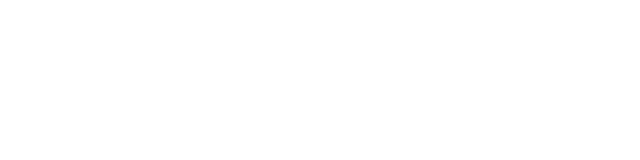
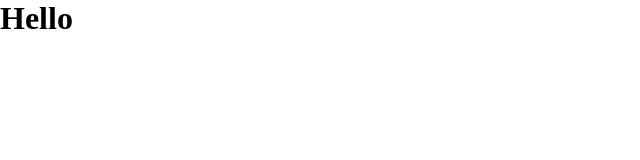
Before and after one commit to tylerkim-freelancing/tylerkim-design-portfolio, a Next.js app: page / in a window 1280 px wide. Shown: the top 160 px of the page, without its empty margins (0-640 px from the left). Built offline with nearby package versions, Linux system fonts and the light colour scheme.

Commit message:
add Head

```diff
--- a/package.json
+++ b/package.json
@@ -9,7 +9,7 @@
   },
   "dependencies": {
     "framer-motion": "^3.2.1",
-    "next": "10.0.5",
+    "next": "^12.1.6",
     "react": "17.0.1",
     "react-dom": "17.0.1",
     "sass": "^1.32.4"
--- a/pages/index.js
+++ b/pages/index.js
@@ -4,7 +4,15 @@
 export default function Home({images}) {
   return (
     <>
-
+      <Head>
+        <title>John Doe</title>
+        <meta name="description" content="montana design boilerplate" />
+        <meta name="viewport" content="width=device-width, initial-scale=1"/>
+        <link rel="icon" href="/favicon.ico" />
+      </Head>
+      <div>
+        <h1>Hello</h1>
+      </div>
     </>
   )
 }
```
Also changed, not shown: 1 other file (tests, documents, lock files or other folders).
